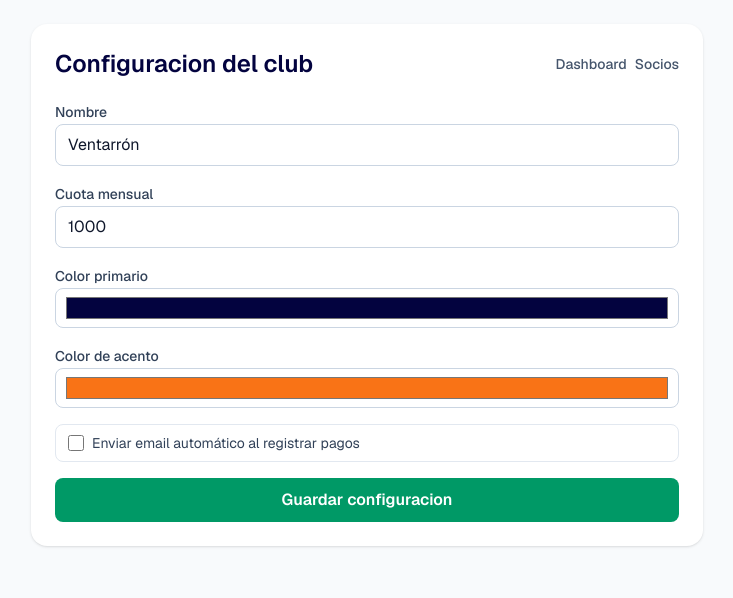
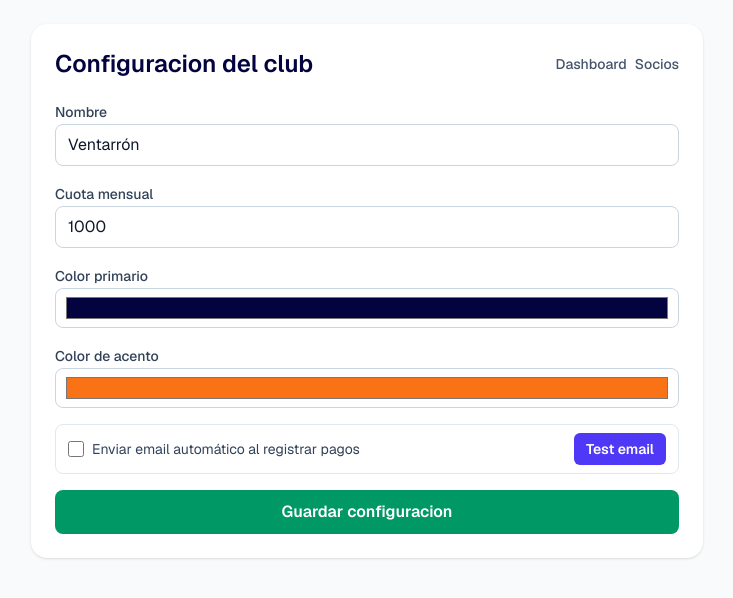
Before and after one commit to Nahuelfd10/club-os, a Next.js app: page /admin/settings in a window 1280 px wide. Shown: the top 598 px of the page, without its empty margins (273-1006 px from the left). Built offline with nearby package versions, Linux system fonts and the light colour scheme; no server answers; the database is empty; sample sign-in values are in the browser's storage.

Commit message:
add email config

```diff
--- a/src/app/(admin)/admin/settings/page.tsx
+++ b/src/app/(admin)/admin/settings/page.tsx
@@ -15,6 +15,7 @@ export default function AdminSettingsPage() {
   const [clubSettings, setClubSettings] = useState<ClubSettings | null>(null);
   const [isLoading, setIsLoading] = useState(true);
   const [isSaving, setIsSaving] = useState(false);
+  const [isSendingTestEmail, setIsSendingTestEmail] = useState(false);
   const [message, setMessage] = useState<string | null>(null);
 
   useEffect(() => {
@@ -71,6 +72,39 @@ export default function AdminSettingsPage() {
       setMessage(error instanceof Error ? error.message : uiMessages.settings.saveError);
     } finally {
       setIsSaving(false);
+    }
+  };
+
+  const handleTestEmail = async () => {
+    setMessage(null);
+    setIsSendingTestEmail(true);
+
+    try {
+      const response = await fetch("/api/test-email", {
+        method: "GET",
+      });
+      const result = (await response.json()) as {
+        ok?: boolean;
+        error?: string;
+        response?: {
+          data?: { id?: string };
+        };
+      };
+
+      if (!response.ok || !result.ok) {
+        throw new Error(result.error ?? "No se pudo ejecutar el test de email.");
+      }
+
+      const emailId = result.response?.data?.id;
+      setMessage(
+        emailId
+          ? `Test email enviado. Resend ID: ${emailId}`
+          : "Test email ejecutado correctamente."
+      );
+    } catch (error) {
+      setMessage(error instanceof Error ? error.message : "No se pudo ejecutar el test de email.");
+    } finally {
+      setIsSendingTestEmail(false);
     }
   };
 
@@ -192,7 +226,8 @@ export default function AdminSettingsPage() {
             />
           </div>
 
-          <label className="flex items-center gap-2 rounded-lg border border-slate-200 px-3 py-2">
+          <div className="flex flex-wrap items-center justify-between gap-3 rounded-lg border border-slate-200 px-3 py-2">
+            <label className="flex items-center gap-2">
               <input
                 type="checkbox"
                 checked={clubSettings.send_payment_confirmation_email}
@@ -210,6 +245,15 @@ export default function AdminSettingsPage() {
               />
               <span className="text-sm text-slate-700">Enviar email automático al registrar pagos</span>
             </label>
+            <button
+              type="button"
+              onClick={() => void handleTestEmail()}
+              disabled={isSendingTestEmail}
+              className="rounded-md bg-indigo-600 px-3 py-1.5 text-sm font-semibold text-white transition-opacity hover:opacity-90 disabled:cursor-not-allowed disabled:opacity-70"
+            >
+              {isSendingTestEmail ? "Enviando test..." : "Test email"}
+            </button>
+          </div>
 
           <button
             type="submit"
--- /dev/null
+++ b/src/app/api/test-email/route.ts
@@ -0,0 +1,49 @@
+import { NextResponse } from "next/server";
+import { Resend } from "resend";
+
+export const runtime = "nodejs";
+
+const testFromEmail = "Club <onboarding@resend.dev>";
+
+export async function GET() {
+  const resendApiKey = process.env.RESEND_API_KEY;
+  const to = process.env.RESEND_TEST_TO_EMAIL;
+
+  if (!resendApiKey) {
+    return NextResponse.json(
+      { ok: false, error: "RESEND_API_KEY no configurada" },
+      { status: 500 }
+    );
+  }
+
+  if (!to) {
+    return NextResponse.json(
+      { ok: false, error: "RESEND_TEST_TO_EMAIL no configurada" },
+      { status: 400 }
+    );
+  }
+
+  const resend = new Resend(resendApiKey);
+
+  const response = await resend.emails.send({
+    from: testFromEmail,
+    to,
+    subject: "Test real",
+    html: "<p>Test</p>",
+  });
+
+  console.info("RESEND RESPONSE:", response);
+
+  if (response.error) {
+    return NextResponse.json(
+      {
+        ok: false,
+        error: response.error.message ?? "Resend devolvio un error",
+        details: response.error,
+      },
+      { status: 502 }
+    );
+  }
+
+  return NextResponse.json({ ok: true, to, from: testFromEmail, response });
+}
--- a/src/lib/email.ts
+++ b/src/lib/email.ts
@@ -3,12 +3,13 @@ import "server-only";
 import { Resend } from "resend";
 
 const resendApiKey = process.env.RESEND_API_KEY;
+const resendFromEmail = process.env.RESEND_FROM_EMAIL ?? "Club <onboarding@resend.dev>";
 
 if (!resendApiKey) {
   console.warn("RESEND_API_KEY no está configurada. El envío de emails quedará deshabilitado.");
 }
 
-const resend = new Resend(resendApiKey);
+const resend = resendApiKey ? new Resend(resendApiKey) : null;
 
 type SendPaymentConfirmationEmailInput = {
   to: string;
@@ -23,12 +24,12 @@ export async function sendPaymentConfirmationEmail({
   amount,
   month,
 }: SendPaymentConfirmationEmailInput) {
-  if (!resendApiKey) {
+  if (!resend) {
     throw new Error("RESEND_API_KEY no configurada");
   }
 
   await resend.emails.send({
-    from: "Club <onboarding@resend.dev>",
+    from: resendFromEmail,
     to,
     subject: "Pago recibido",
     html: `
```
Lines whose indentation alone changed are shown as unchanged.
